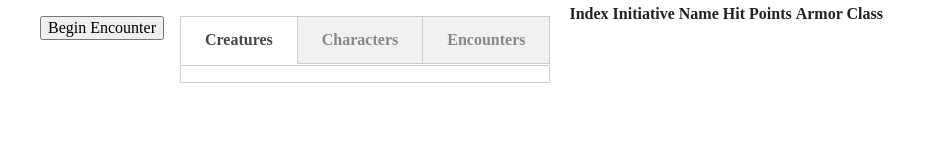
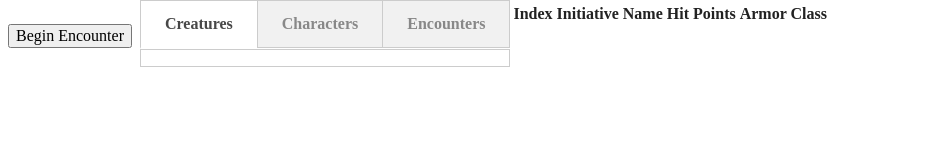
Before and after one commit to ItsSeaJay/final-year-project, a website: page index.html in a window 1280 px wide. Shown: the whole page, without its empty margins (0-938 px from the left). Drawn offline with nearby package versions, Linux system fonts and the light colour scheme.

Commit message:
Re-enable serviceworker.js

```diff
--- a/css/main.css
+++ b/css/main.css
@@ -1,6 +1,7 @@
-.container {
-	margin: auto;
-	padding: 1em;
+html,
+body {
+	border: 0px;
+	padding: 0px;
 }
 
 main > div {
@@ -13,7 +14,8 @@ main > div {
 
 .container {
 	color: #888;
-	overflow: scroll;
+	overflow: none;
+	max-height: 90%;
 }
 
 /* Style the tabs */
@@ -26,12 +28,19 @@ main > div {
 	margin-left: 20px;
 }
 
+nav ul {
+	padding: 0px;
+	border: 0px;
+}
+
 li {
 	list-style: none;
+	padding: 8px;
 }
 
 li:hover {
 	background-color: whitesmoke;
+	font-weight: bold;
 }
 
 .tabs a {
@@ -65,6 +74,6 @@ li:hover {
 /* Style the tab content */
 .tab-content {
 	border: 1px solid #ccc;
+	overflow: scroll;
 	max-height: 100vh;
-	overflow: scroll;
 }
--- a/index.html
+++ b/index.html
@@ -73,7 +73,7 @@
 		</main>
 
 		<script src="https://cdnjs.cloudflare.com/ajax/libs/vue/1.0.18/vue.min.js"></script>
-		<!-- <script src="serviceworker.js"></script> -->
+		<script src="serviceworker.js"></script>
 		<script src="js/app.js"></script>
 	</body>
 </html>
```
